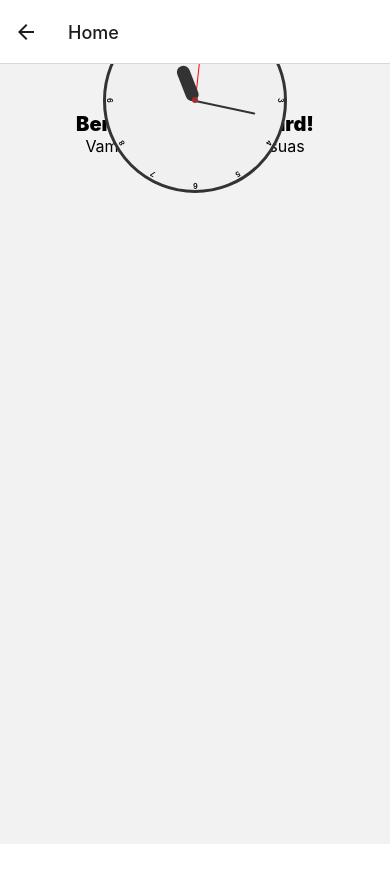
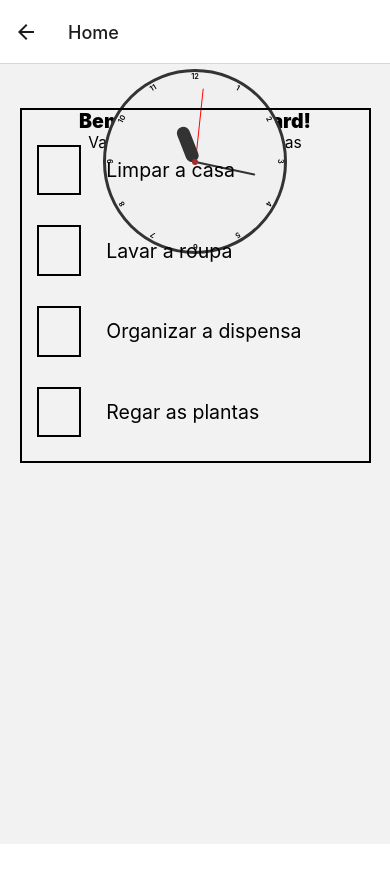
Before and after one commit to felipezaada/Agenda-React, a React Native app: screen /Home in a window 390 px wide. Shown: the top 882 px of the page. Before the commit the page ends 844 px from the top, so only its background shows below. Built offline with nearby package versions, Linux system fonts and the light colour scheme.

Commit message:
novas funcionalidades, visual novo

```diff
--- a/src/components/Botao.tsx
+++ b/src/components/BotaoH.tsx
@@ -1,6 +1,9 @@
 import { useNavigation } from "@react-navigation/native";
 import React, { Component } from "react";
-import {View, Text, StyleSheet, TouchableOpacity} from 'react-native';
+import {View, Text, StyleSheet, TouchableOpacity, Dimensions} from 'react-native';
+
+const screenWidth = Dimensions.get('window').width;
+const screenHeight = Dimensions.get('window').height;
 
 function executar(navigation : any){
         navigation.navigate('Login');
@@ -13,11 +16,11 @@ const Botao = (props: {titulo : string}) => {
     return (
         <>
         <View style={styles.container1}>
-            <Text style={styles.texto2}>Consiga coisas com TODs</Text>
+            <Text style={styles.texto2}>Se organize com a Kitty!</Text>
         </View>
 
         <View style={styles.container1}>
-            <Text style={styles.texto1}>Lorem ipsum dolor sit amet consectetur adipisicing elit. Quibusdam nulla dolorum qui laborum ullam, na</Text>
+          <Text style={styles.texto1}>O aplicativo Agenda Hello Kitty é perfeito para organizar seus compromissos de forma fofa e divertida. Com ele, você pode agendar eventos, criar lembretes e nunca mais esquecer um compromisso importante!</Text>
         </View>
 
         <View style={styles.container}>
@@ -37,8 +40,8 @@ export default Botao;
 const styles = StyleSheet.create({
 
     botao: {
-      width: 360,
-      height: 65,
+      width: 0.9 * screenWidth,
+      height: 0.08 * screenHeight,
       padding: 12,
       borderRadius: 10,
       borderColor: "#F381b2",
@@ -50,36 +53,33 @@ const styles = StyleSheet.create({
     texto: {
       textAlign: 'center',
       color: '#FFFFFF',
-      fontSize: 26,
+      fontSize: screenWidth * 0.06,
     },
 
     texto1: {
-      textAlign: 'center',
+      textAlign: 'justify',
       color: '#000000',
-      fontSize: 20,
+      fontSize: screenWidth * 0.05,
       padding: 10,
     },
 
     texto2: {
       textAlign: 'center',
-      fontSize: 30,
       fontWeight: '900',
       color: '#000000',
-      padding: 10,
+      fontSize: screenWidth * 0.07,
     },
 
     container: {
-      padding: 10,
+      bottom: screenHeight * -0.50,
       alignItems: 'center',
-      justifyContent: 'center',
-      bottom: -390,
+      justifyContent: 'center'
     },
 
     container1: {
+      width: screenWidth * 0.85,
+      bottom: screenHeight * -0.40,
       padding: 10,
-      alignItems: 'center',
-      justifyContent: 'center',
-      bottom: -300,
-
+      textAlign: 'justify'
     },
 });
--- a/src/components/BotaoL.tsx
+++ b/src/components/BotaoL.tsx
@@ -1,9 +1,10 @@
 import AsyncStorage from "@react-native-async-storage/async-storage";
 import { useNavigation } from "@react-navigation/native";
 import React, { Component } from "react";
-import {View, Text, StyleSheet, TouchableOpacity, Dimensions} from 'react-native';
+import {View, Text, StyleSheet, TouchableOpacity, Dimensions, Alert} from 'react-native';
 
 const screenWidth = Dimensions.get('window').width;
+const screenHeight = Dimensions.get('window').height;
 
 const getData = async (key: string) => {
     const memoriaDados = await AsyncStorage.getItem(key);
@@ -12,7 +13,7 @@ const getData = async (key: string) => {
 
 async function dadosPreenchidos (dados : Tipo, navigation : any){
     if(dados.email === '' || dados.senha === ''){
-        console.warn('Há dados faltantes!');
+        Alert.alert('Aviso', 'Há dados faltantes!');
     }else{
         const dadosRegistro = await getData('dados');
         const existe = dadosRegistro.find((item : Tipo) => item.email == dados.email && item.senha == dados.senha);
@@ -20,7 +21,7 @@ async function dadosPreenchidos (dados : Tipo, navigation : any){
         if(existe){
             navigation.navigate('Home');
         }else{
-            console.warn('Email ou senha incorretos!');
+            Alert.alert('Aviso', 'Email ou senha incorretos!');
         }
     }
 };
@@ -52,8 +53,8 @@ export default BotaoL;
 const styles = StyleSheet.create({
 
     botao: {
-      width: 360,
-      height: 65,
+      width: 0.9 * screenWidth,
+      height: 0.08 * screenHeight,
       padding: 12,
       borderRadius: 10,
       borderColor: "#F381b2",
@@ -65,7 +66,7 @@ const styles = StyleSheet.create({
     texto: {
       textAlign: 'center',
       color: '#FFFFFF',
-      fontSize: 26,
+      fontSize: screenWidth * 0.06
     },
 
     container: {
--- a/src/components/BotaoR.tsx
+++ b/src/components/BotaoR.tsx
@@ -1,7 +1,10 @@
 import { useNavigation } from "@react-navigation/native";
 import React, { Component } from "react";
-import {View, Text, StyleSheet, TouchableOpacity} from 'react-native';
+import {View, Text, StyleSheet, TouchableOpacity, Dimensions, Alert} from 'react-native';
 import AsyncStorage from "@react-native-async-storage/async-storage";
+
+const screenWidth = Dimensions.get('window').width;
+const screenHeight = Dimensions.get('window').height;
 
 const getData = async (key: string) => {
     const resultado = await AsyncStorage.getItem(key);
@@ -25,10 +28,14 @@ const storeData = async (key: string, dados: Tipo) => {
 
 async function dadosPreenchidos (dados: Tipo, navigation: any) {
     if(dados.nome === '' ||  dados.email === '' || dados.senha === '' || dados.senha2 == ''){
-        console.warn('Há dados faltantes!');
+        Alert.alert('Aviso', 'Há dados faltantes!');
     }else{
+        if(dados.senha != dados.senha2){
+            Alert.alert('Aviso', 'Senhas nao coincidem!');
+        }else{
         await storeData('dados', dados);
         navigation.navigate('Login');
+        }
     }
 };
 
@@ -62,8 +69,8 @@ export default BotaoR;
 const styles = StyleSheet.create({
 
     botao: {
-      width: 360,
-      height: 65,
+      width: screenWidth * 0.9,
+      height: screenHeight * 0.08,
       padding: 12,
       borderRadius: 10,
       borderColor: "#F381b2",
@@ -74,7 +81,7 @@ const styles = StyleSheet.create({
 
     texto: {
       color: "#FFFFFF",
-      fontSize: 26,
+      fontSize: screenWidth * 0.06
     },
 
     container: {
--- a/src/components/Mensagem.tsx
+++ b/src/components/Mensagem.tsx
@@ -1,5 +1,8 @@
 import React from "react";
-import { View, Text, StyleSheet } from "react-native";
+import { View, Text, StyleSheet, Dimensions } from "react-native";
+
+const screenWidth = Dimensions.get('window').width;
+const screenHeight = Dimensions.get('window').height;
 
 const Mensagem = () => {
   return (
@@ -20,7 +23,7 @@ const styles = StyleSheet.create({
 
   texto: {
     textAlign: "center",
-    fontSize: 20,
+    fontSize: screenWidth * 0.05,
     fontWeight: "900",
     color: "#000000",
   },
@@ -28,7 +31,7 @@ const styles = StyleSheet.create({
   texto1: {
     textAlign: "center",
     color: "#000000",
-    fontSize: 16,
+    fontSize: screenWidth * 0.04,
   },
 
 });
--- a/src/pages/home/Inicio.tsx
+++ b/src/pages/home/Inicio.tsx
@@ -1,6 +1,6 @@
 import React, { Component } from "react";
 import { Dimensions, StyleSheet, View } from "react-native";
-import Botao from "../../components/Botao";
+import Botao from "../../components/BotaoH";
 
 const screenWidth = Dimensions.get('window').width;
 const screenHeight = Dimensions.get('window').height;
@@ -19,8 +19,7 @@ export default Inicio;
 const styles = StyleSheet.create({
 
     container: {
-        bottom: screenHeight * 0.3,
-        padding: 80,
+        bottom: screenHeight * 0.2,
         alignItems: 'center',
         justifyContent: 'center'
     }
--- a/src/pages/homepage/HomePage.tsx
+++ b/src/pages/homepage/HomePage.tsx
@@ -1,14 +1,66 @@
-import React, { Component } from "react";
-import { StyleSheet, View } from "react-native";
+import React, { useState } from "react";
+import { Dimensions, StyleSheet, Text, TouchableOpacity, View } from "react-native";
 import Mensagem from "../../components/Mensagem";
 import Clock from "../../components/Clock";
 
+const screenWidth = Dimensions.get('window').width;
+const screenHeight = Dimensions.get('window').height;
+
 const HomePage = () => {
+    const [isGreen1, setIsGreen1] = useState(false);
+    const [isGreen2, setIsGreen2] = useState(false);
+    const [isGreen3, setIsGreen3] = useState(false);
+    const [isGreen4, setIsGreen4] = useState(false);
+
+    function clique1() {
+        setIsGreen1(!isGreen1);
+    }
+    function clique2() {
+        setIsGreen2(!isGreen2);
+    }
+    function clique3() {
+        setIsGreen3(!isGreen3);
+    }
+    function clique4() {
+        setIsGreen4(!isGreen4);
+    }
 
     return (
         <View style={styles.container}>
             <Mensagem></Mensagem>
-            <Clock x={0} y={320}></Clock>
+            <Clock x={0} y={430}></Clock>
+            <View style={styles.square}>
+                <View style={styles.squareContainer}>
+                    <View style={styles.caixinhaContainer}>
+                        <TouchableOpacity
+                            style={[styles.caixinha, isGreen1 && styles.caixinhaVerde]}
+                            onPress={clique1}
+                        />
+                        <Text style={styles.texto}>Limpar a casa</Text>
+                    </View>
+                    <View style={styles.caixinhaContainer}>
+                        <TouchableOpacity
+                            style={[styles.caixinha, isGreen2 && styles.caixinhaVerde]}
+                            onPress={clique2}
+                        />
+                        <Text style={styles.texto}>Lavar a roupa</Text>
+                    </View>
+                    <View style={styles.caixinhaContainer}>
+                        <TouchableOpacity
+                            style={[styles.caixinha, isGreen3 && styles.caixinhaVerde]}
+                            onPress={clique3}
+                        />
+                        <Text style={styles.texto}>Organizar a dispensa</Text>
+                    </View>
+                    <View style={styles.caixinhaContainer}>
+                        <TouchableOpacity
+                            style={[styles.caixinha, isGreen4 && styles.caixinhaVerde]}
+                            onPress={clique4}
+                        />
+                        <Text style={styles.texto}>Regar as plantas</Text>
+                    </View>
+                </View>
+            </View>
         </View>
     );
 };
@@ -18,9 +70,48 @@ export default HomePage;
 const styles = StyleSheet.create({
 
     container: {
-        bottom: -80,
+        bottom: screenHeight * -0.30,
         alignItems: 'center',
         justifyContent: 'center'
+    },
+
+    square: {
+        bottom: screenHeight * 1,
+        width: screenWidth * 0.9,
+        height: screenHeight * 0.42,
+        borderWidth: 2,
+        borderColor: 'black',
+    },
+
+    squareContainer: {
+        position: 'absolute',
+        left: 0,
+        bottom: screenHeight * 0.01,
+        alignItems: 'flex-start',
+    },
+
+    caixinhaContainer: {
+        flexDirection: 'row',
+        alignItems: 'center',
+        marginVertical: 15,
+    },
+
+    caixinha: {
+        width: screenWidth * 0.115,
+        height: screenHeight * 0.06,
+        marginHorizontal: 15,
+        borderWidth: 2,
+        borderColor: 'black',
+    },
+
+    caixinhaVerde: {
+        backgroundColor: '#F381b2'
+    },
+
+    texto: {
+        fontSize: screenWidth * 0.05,
+        color: 'black',
+        marginLeft: 10
     }
 
 });
```
Also changed, not shown: 7 other files (tests, documents, lock files or other folders).
